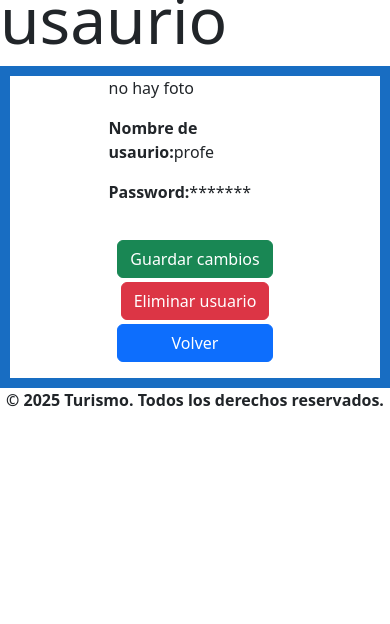
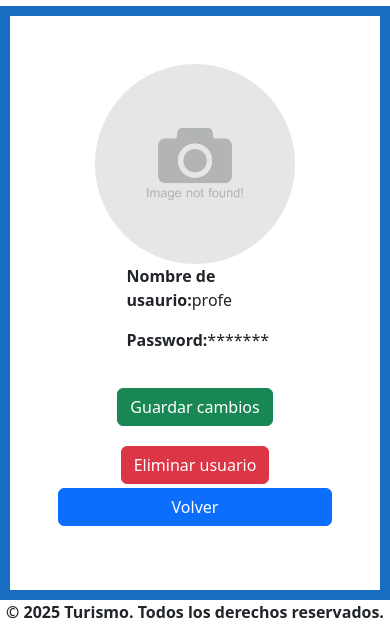
Before and after one commit to elprofe123/turismo2025_demo, a Django app: page /perfil/ in a window 390 px wide. Shown: the part 248-872 px from the top of the page. Before the commit the page ends 655 px from the top, so only its background shows below. Run offline with Django 5.2, Linux system fonts and the light colour scheme; a user stored in the database is signed in; data that the repository does not hold is empty.

Commit message:
agregando eliminar usuario (basica) falta pulir

```diff
--- a/CrudEventos/CrudEventos/urls.py
+++ b/CrudEventos/CrudEventos/urls.py
@@ -35,4 +35,5 @@ urlpatterns = [
     path('eventos/confirmar/<int:evento_id>/', views.confirmar_evento, name='evento_confirmar'),
     path('eventos/confirmar/<int:evento_id>/eliminar', views.desconfirmar_evento, name='evento_desconfirmar'),
     path('perfil/', views.perfil_usuario, name='perfil'),
+    path('perfil/<int:user_id>/eliminar', views.eliminar_perfil, name='eliminar_perfil'),
 ] + static(settings.MEDIA_URL, document_root=settings.MEDIA_ROOT)
--- a/CrudEventos/Eventos/templates/perfil_usuario.html
+++ b/CrudEventos/Eventos/templates/perfil_usuario.html
@@ -7,16 +7,18 @@
     }
 </style>
 
-<h1 class="text-center">Perfil de usaurio</h1>
+
 
 <main class="container">
-    <div class="row">
-       <div class="col-md-4 offset-md-4 d-flex flex-column align-items-center  border-custom">
+
+    <div class="row mt-3">
+        <h1 class="text-center">Perfil de usaurio</h1>
+       <div class="col-md-4 offset-md-4 d-flex flex-column align-items-center  border-custom p-5 ">
         {% if imagen %}
             <img src="{{ imagen }}" alt="profile_photo" class="img-fluid rounded-circle" width="400px">
         {% else %}
-            <p>no hay foto</p>
-        <!-- <img src="https://via.placeholder.com/200 "alt="profile_photo" class="img-fluid rounded-circle" width="200px"> -->
+
+            <img src="/media/imagenes/image_not_found.jpg" alt="profile_photo" class="img-fluid rounded-circle" width="200px">
         {% endif %}
 
         <p><strong>Nombre de usaurio:</strong>{{user.username}}</p>
@@ -24,9 +26,13 @@
 
         <div class="d-flex flex-column align-items-center mt-3">
             <button type="submit" class="btn btn-success mt-1">Guardar cambios</button>
-            <button type="submit" class="btn btn-danger mt-1">Eliminar usuario</button>
-            <a href="{% url 'administrador'%}" class="btn btn-primary mt-1 mb-3 w-100">Volver</a>
+            <form action="{% url 'eliminar_perfil' user.id %}" method="POST" class="mt-3">
+                {% csrf_token %}
+                <button type="submit" class="btn btn-danger mt-1">Eliminar usuario</button>
+            </form>
+
         </div>
+        <a href="{% url 'administrador'%}" class="btn btn-primary mt-1 mb-3 w-100">Volver</a>
        </div>
 
 
--- a/CrudEventos/Eventos/views.py
+++ b/CrudEventos/Eventos/views.py
@@ -217,3 +217,11 @@ def perfil_usuario(request):
             'user': request.user,
             'imagen': perfil.imagen.url if perfil and perfil.imagen else None
         })
+
+
+def eliminar_perfil(request, user_id):
+    user = get_object_or_404(Perfil,user_id=user_id)
+    if request.method == 'POST':
+        #user = request.user
+        user.user.delete()
+        return redirect('home')  # Redirigir a la página de administrador después de eliminar el usuario
```
Also changed, not shown: CrudEventos/Eventos/templates/crear_evento.html (+6 -4 lines), CrudEventos/Eventos/templates/evento_detail.html (+11 -8 lines), CrudEventos/db.sqlite3, CrudEventos/media/imagenes/image_not_found.jpg (added), CrudEventos/media/perfiles/twitter_photo.jpg (added), CrudEventos/media/perfiles/twitter_photo_KEsgHnK.jpg (added).
